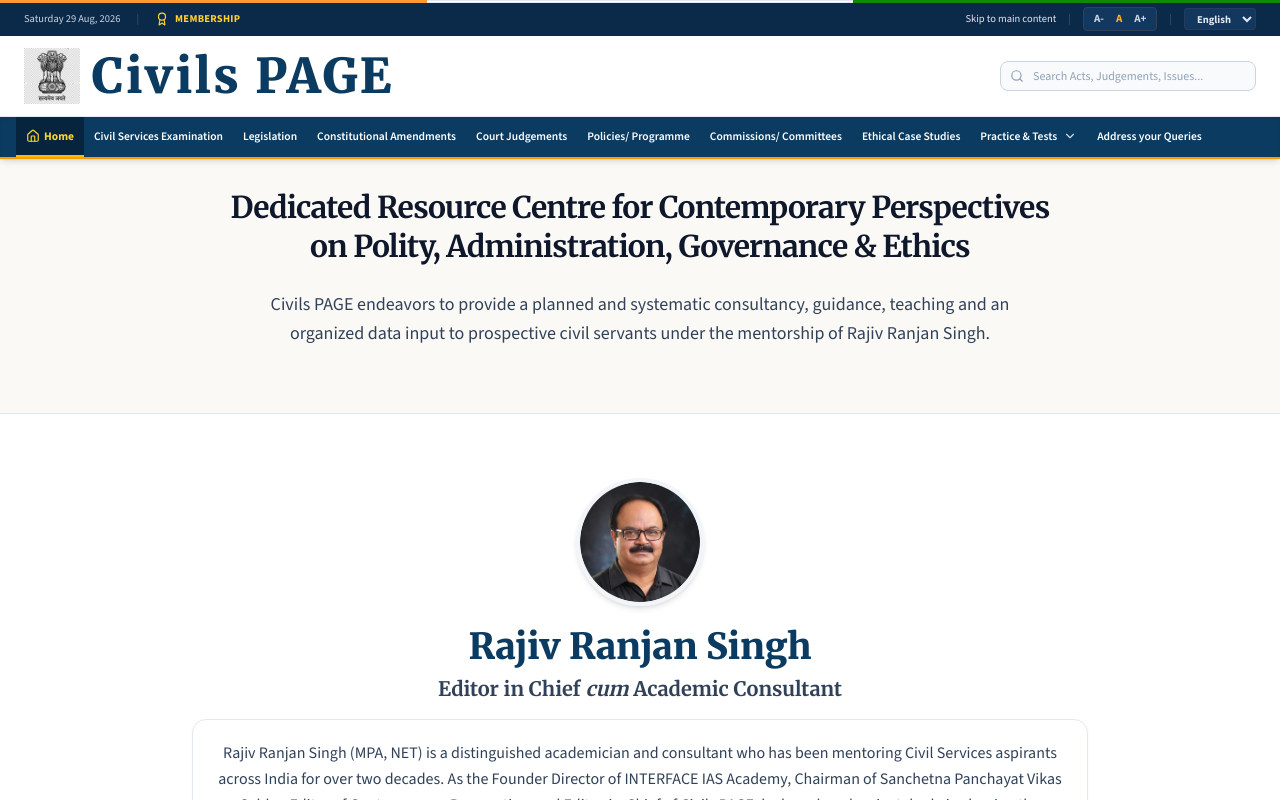
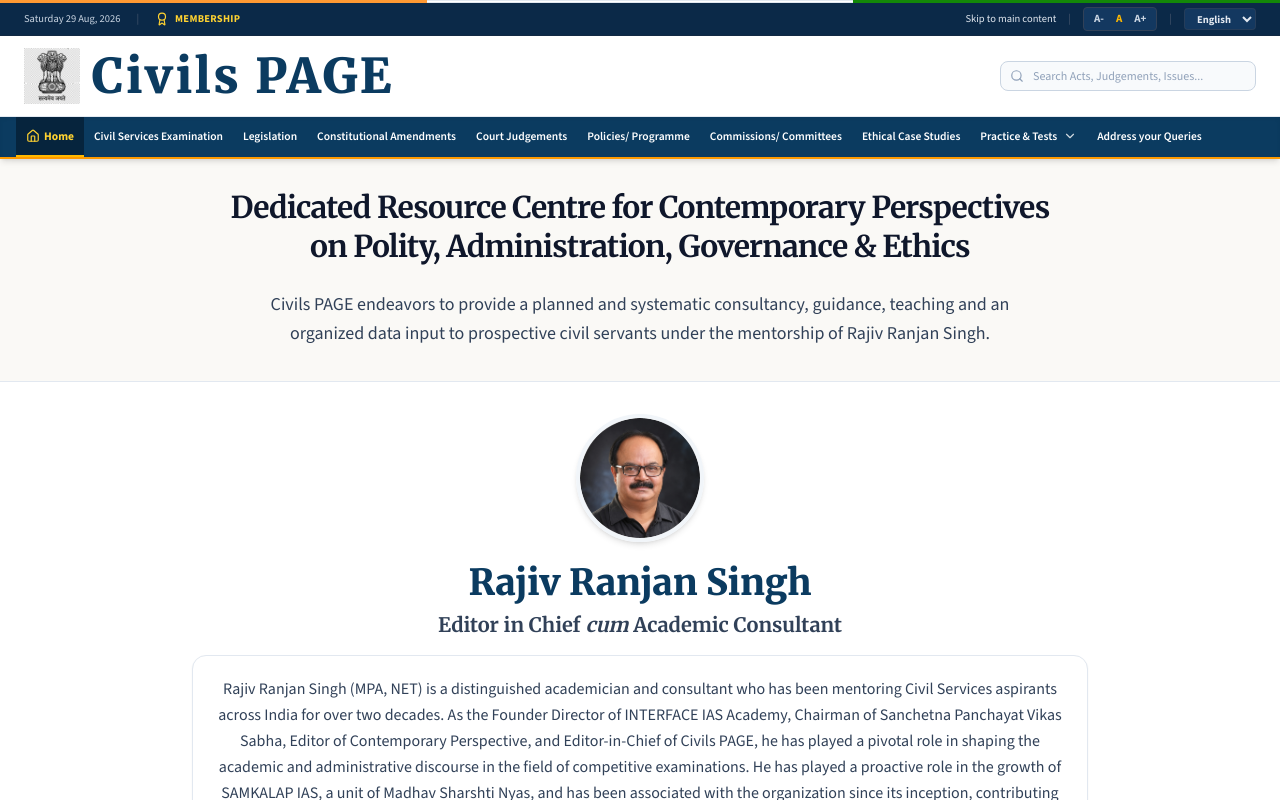
Before and after one commit to devch007/Civilspage, a Next.js app: page / in a window 1280 px wide. Shown: the top 800 px of the page. Built offline with nearby package versions, Linux system fonts and the light colour scheme; no server answers; the database is empty.

Commit message:
Reduce vertical spacing between Hero and Mentor sections

```diff
--- a/src/components/sections/Hero.tsx
+++ b/src/components/sections/Hero.tsx
@@ -8,7 +8,7 @@
     <section className="relative overflow-hidden bg-[#FAF9F6] border-b border-slate-200" id="hero">
 
       {/* Main Institutional Hero Banner */}
-      <div className="max-w-7xl mx-auto px-4 sm:px-8 py-16">
+      <div className="max-w-7xl mx-auto px-4 sm:px-8 pt-16 pb-8">
         <div className="text-center max-w-4xl mx-auto space-y-6">
 
           {/* Main Title */}
--- a/src/components/sections/Mentor.tsx
+++ b/src/components/sections/Mentor.tsx
@@ -8,7 +8,7 @@
 
 export default function Mentor() {
   return (
-    <section id="mentor-profile" className="py-16 bg-white border-b border-slate-200">
+    <section id="mentor-profile" className="pt-8 pb-16 bg-white border-b border-slate-200">
       <div className="max-w-7xl mx-auto px-4 sm:px-8">
 
         {/* Section Header */}
```
